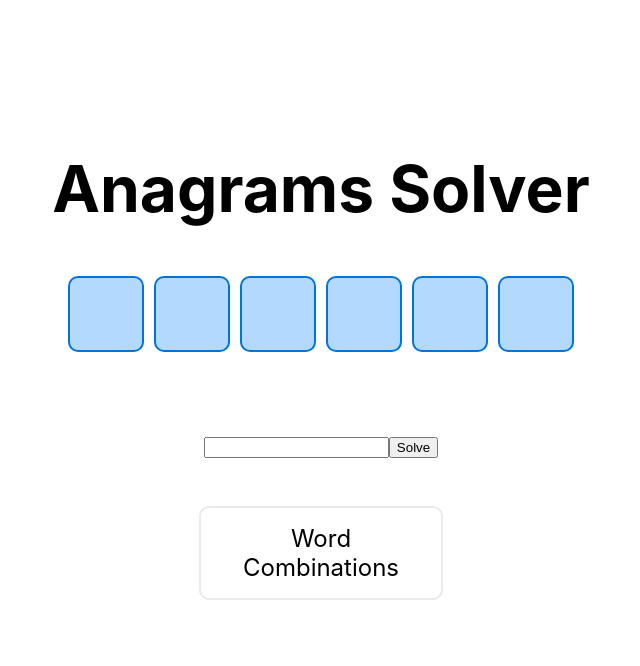
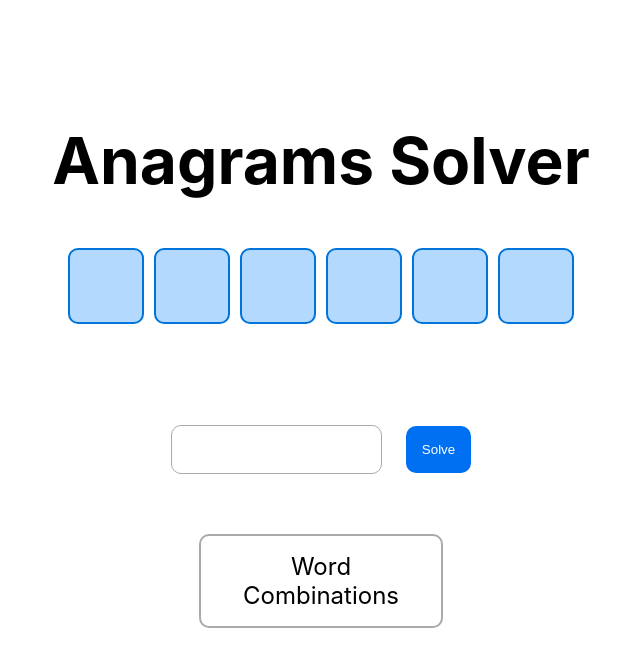
Before and after one commit to sb2bg/gamepigeon-solver, a Next.js app: page /anagrams in a window 1280 px wide. Shown: the top 666 px of the page, without its empty margins (319-959 px from the left). Built offline with nearby package versions, Linux system fonts and the light colour scheme.

Commit message:
Fix styling

```diff
--- a/styles/AnagramLetters.module.css
+++ b/styles/AnagramLetters.module.css
@@ -8,6 +8,7 @@
   max-width: 1.5em;
   max-height: 1.5em;
   margin-top: 50px;
+  margin-bottom: 5px;
   border-radius: 10px;
   background-color: #b3d9ff;
   transition: transform 200ms, filter 200ms;
--- a/styles/Index.module.css
+++ b/styles/Index.module.css
@@ -88,7 +88,7 @@
 .word {
   margin: 0.75rem;
   padding: 1rem;
-  border: 1px solid #eaeaea;
+  border: 1px solid #aaa;
   border-radius: 10px;
   max-width: 300px;
   transition: 200ms;
@@ -98,7 +98,7 @@
   margin: 3rem;
   font-size: 1.5rem;
   padding: 1rem;
-  border: 2px solid #eaeaea;
+  border: 2px solid #aaa;
   border-radius: 10px;
   width: 20%;
   text-align: center;
@@ -114,9 +114,30 @@
 }
 
 .input {
+  margin: 0.75rem;
+  padding: 1rem;
+  border: 1px solid #aaa;
+  border-radius: 10px;
+  max-width: 300px;
 }
 
 .submit {
+  margin: 0.75rem;
+  padding: 1rem;
+  background-color: #0070f3;
+  color: white;
+  border-radius: 10px;
+  max-width: 300px;
+  transition: 200ms;
+  border: none;
+}
+
+.submit:hover,
+.submit:focus,
+.submit:active {
+  background-color: #0060e9;
+  color: #fff;
+  transform: scale(1.1) translateY(-2px);
 }
 
 .word:hover {
```
